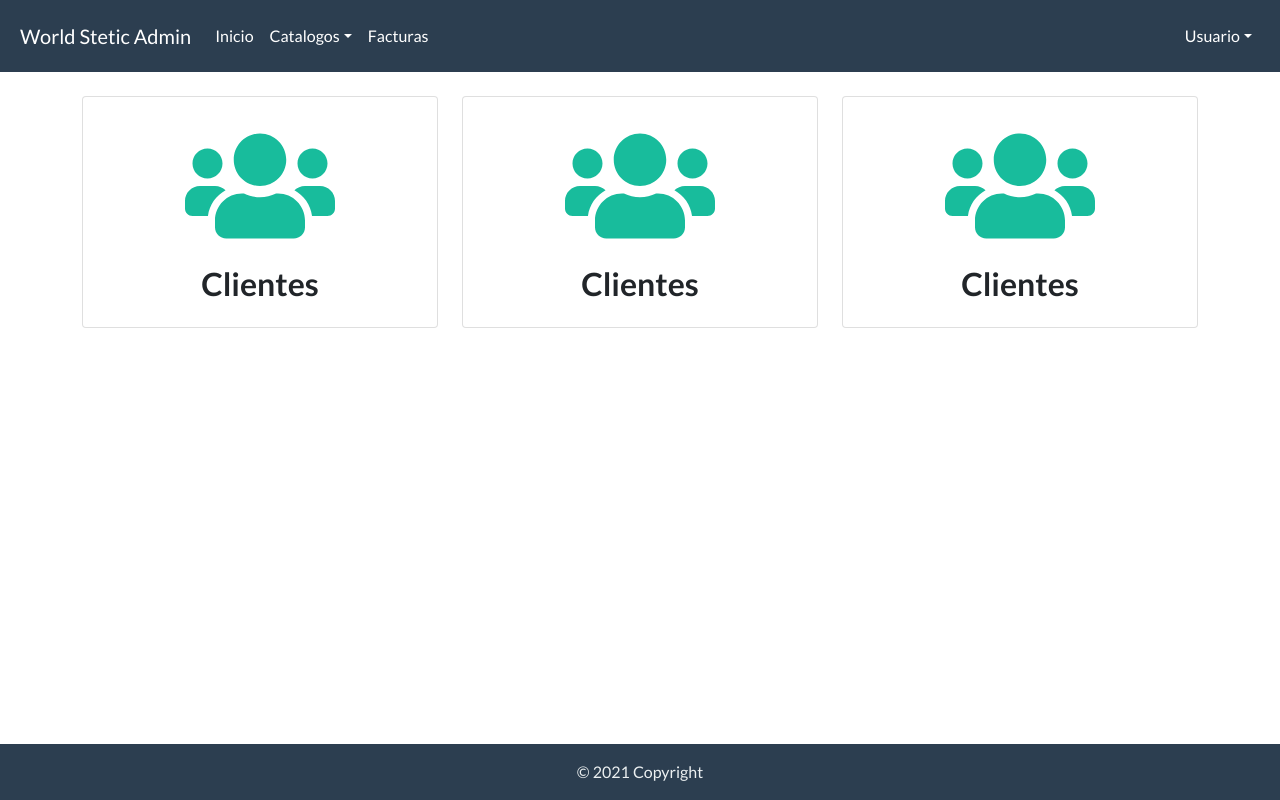
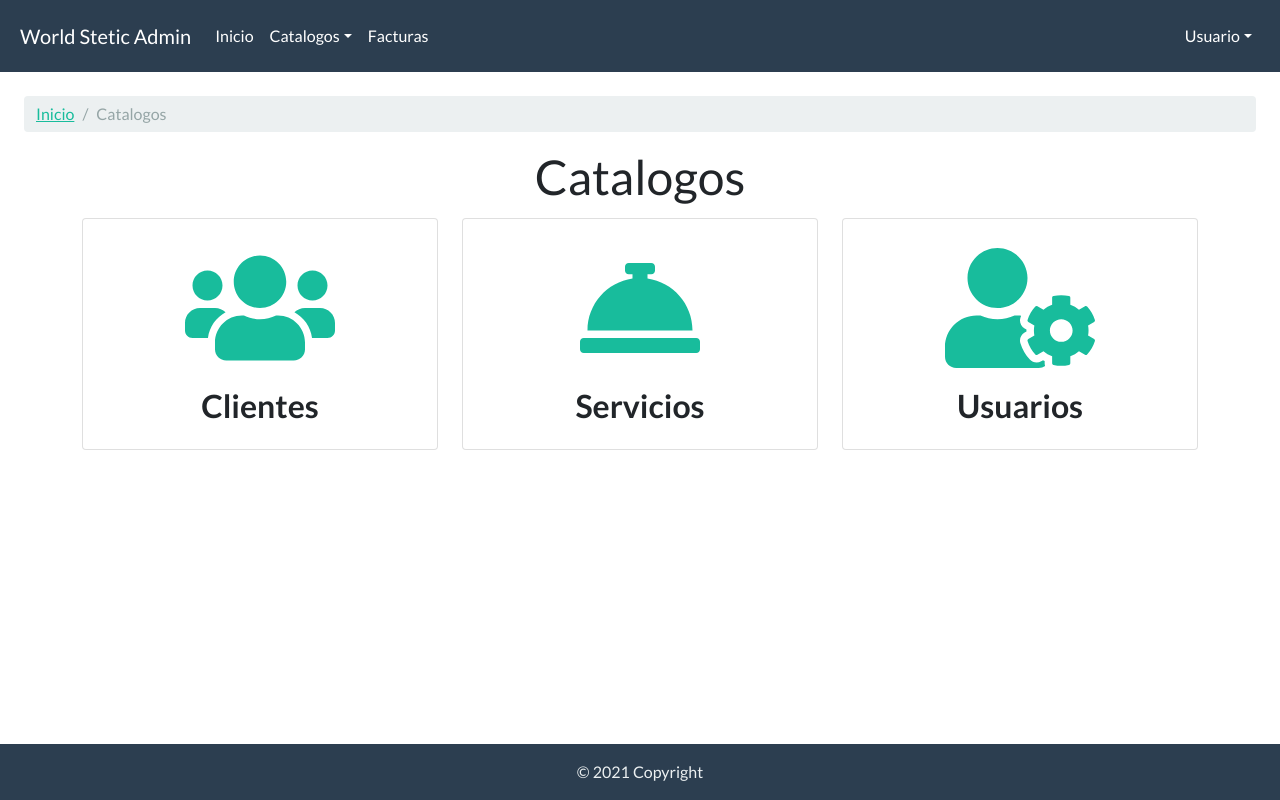
Before and after one commit to dtorresc2/WorldSteticAdmin, an Angular app: page /catalogos in a window 1280 px wide. Built offline with nearby package versions, Linux system fonts and the light colour scheme.

Commit message:
Deploy 1

```diff
--- a/package.json
+++ b/package.json
@@ -8,7 +8,8 @@
     "build": "ng build --prod",
     "test": "ng test",
     "lint": "ng lint",
-    "e2e": "ng e2e"
+    "e2e": "ng e2e",
+    "postinstall": "ng build --prod"
   },
   "private": true,
   "dependencies": {
--- a/src/app/routes/catalogos/catalogos/catalogos.component.html
+++ b/src/app/routes/catalogos/catalogos/catalogos.component.html
@@ -1,5 +1,15 @@
+<ol class="breadcrumb bg-light">
+    <li class="breadcrumb-item"><a href="#">Inicio</a></li>
+    <li class="breadcrumb-item active">Catalogos</li>
+</ol>
+
 <div class="container">
-    <div class="row ">
+    <div class="row">
+        <div class="col-md-12 text-center">
+            <h1>Catalogos</h1>
+        </div>
+    </div>
+    <div class="row mt-1">
         <div class="col-md-4">
             <div class="card">
                 <div class="card-body text-center">
@@ -19,11 +29,11 @@
                 <div class="card-body text-center">
                     <h1 class="card-title">
                         <a routerLink="/catalogos/clientes" style="font-size: 120px">
-                            <i class="fas fa-users lg"></i>
+                            <i class="fas fa-concierge-bell"></i>
                         </a>
                     </h1>
                     <h3 class="card-title">
-                        <strong>Clientes</strong>
+                        <strong>Servicios</strong>
                     </h3>
                 </div>
             </div>
@@ -33,11 +43,11 @@
                 <div class="card-body text-center">
                     <h1 class="card-title">
                         <a routerLink="/catalogos/clientes" style="font-size: 120px">
-                            <i class="fas fa-users lg"></i>
+                            <i class="fas fa-user-cog"></i>
                         </a>
                     </h1>
                     <h3 class="card-title">
-                        <strong>Clientes</strong>
+                        <strong>Usuarios</strong>
                     </h3>
                 </div>
             </div>
```
